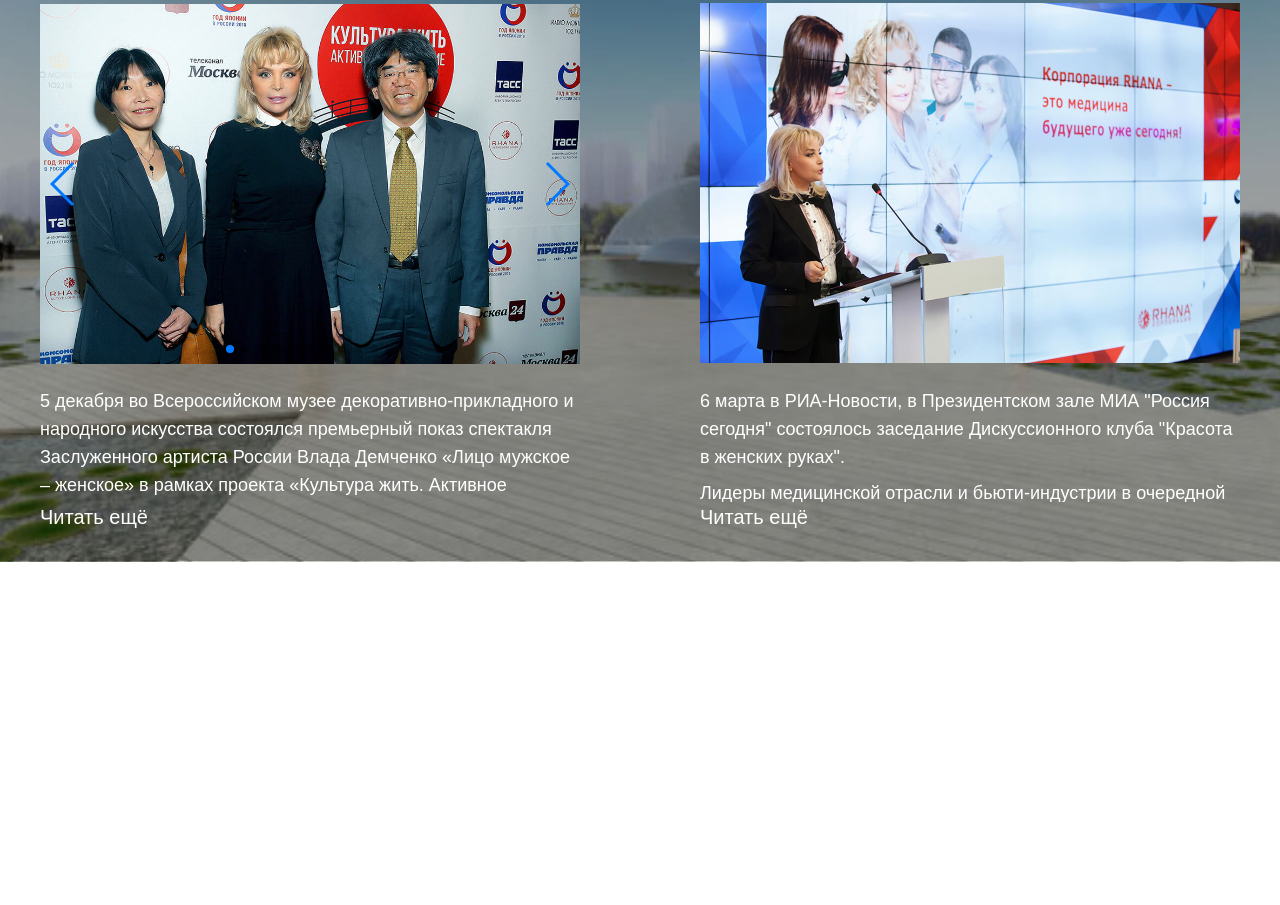
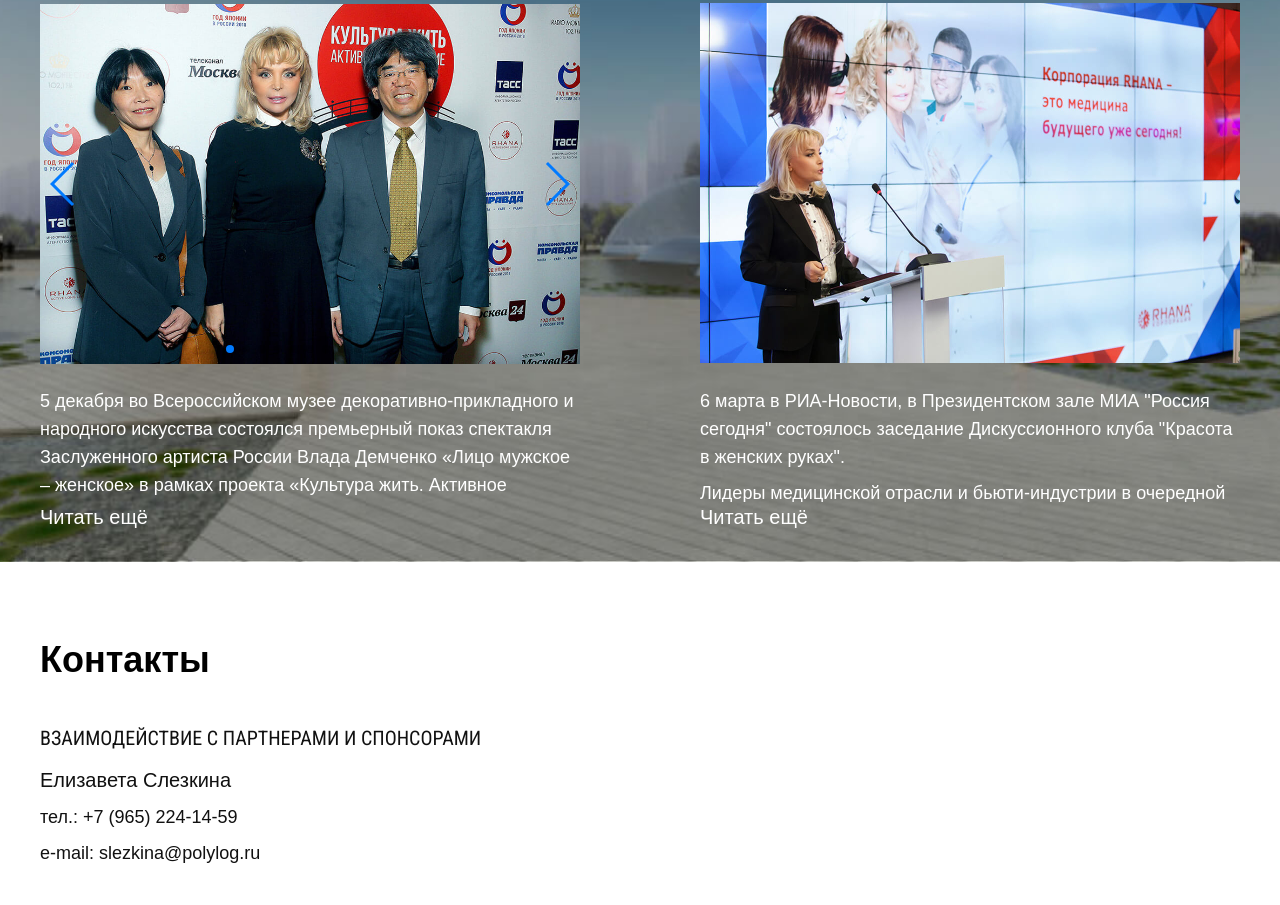
Before and after one commit to StadnikovP/rhanalending, a website: page index.html in a window 1280 px wide. Shown: the part 8016-8921 px from the top of the page. Before the commit the page ends 8578 px from the top, so only its background shows below. Drawn offline with Linux system fonts and the light colour scheme.

Commit message:
add contacts ssection

```diff
--- a/index.html
+++ b/index.html
@@ -676,6 +676,18 @@
             </div>
         </section>
 
+        <section class="contacts" id="contacts">
+            <div class="wrapper-fix news-wrapper">
+                <div class="title-section">Контакты</div>
+                <div class="contacts-container">
+                    <div class="title">Взаимодействие с партнерами и спонсорами</div>
+                    <div class="name">Елизавета Слезкина</div>
+                    <div class="contacts-elem">тел.: <a href="tel:89652241459">+7 (965) 224-14-59</a></div>
+                    <div class="contacts-elem">e-mail: <a href="mailto:slezkina@polylog.ru">slezkina@polylog.ru</a></div>
+                </div>
+            </div>
+        </section>
+
         <!-- <section class="partners" id="partners">
             <div class="partner-bg-element-top"></div>
             <div class="partner-bg-element-bottom"></div>
--- a/src/sass/page/_main.scss
+++ b/src/sass/page/_main.scss
@@ -778,7 +778,7 @@
 
 
 
-//==========================================================
+/* ========================================================================== */
 
 .press{
   .title-section{
@@ -891,3 +891,74 @@
     }
   }
 }
+
+
+/* ========================================================================== */
+
+.contacts{
+  padding: 75px 0 30px;
+
+  .title-section{
+    @include fontStyle(36,46,0);
+    @include arial;
+    color: $cBlack;
+    margin-bottom: 40px;
+    font-weight: 700;
+  }
+}
+
+.contacts-container{
+
+  .title{
+    @include fontStyle(20,30,0);
+    @include robotoconden;
+    font-weight: 400;
+    text-transform: uppercase;
+    color: $cDarkBlack;
+    margin-bottom: 12px;
+  }
+
+  .name{
+    @include fontStyle(20,30,0);
+    @include arial;
+    color: $cDarkBlack;
+    margin-bottom: 8px;
+  }
+
+  .contacts-elem{
+    @include fontStyle(18,28,0);
+    @include arial;
+    color: $cDarkBlack;
+    margin-bottom: 8px;
+    text-decoration: none;
+
+    a{
+      position: relative;
+      display: inline-block;
+      color: $cDarkBlack;
+      text-decoration: none;
+
+      &:before{
+        content: '';
+        position: absolute;
+        bottom: 0;
+        left: 50%;
+        width: 0;
+        height: 1px;
+        background: $cDarkBlack;
+        transition: left .3s 0s, width .3s 0s;
+      }
+
+      &:hover{
+        &:before{
+          left: 0;
+          width: 100%;
+        }
+
+      }
+    }
+  }
+}
+
+
+/* ========================================================================== */
```
Also changed, not shown: dist/main.css, dist/main.min.css.
